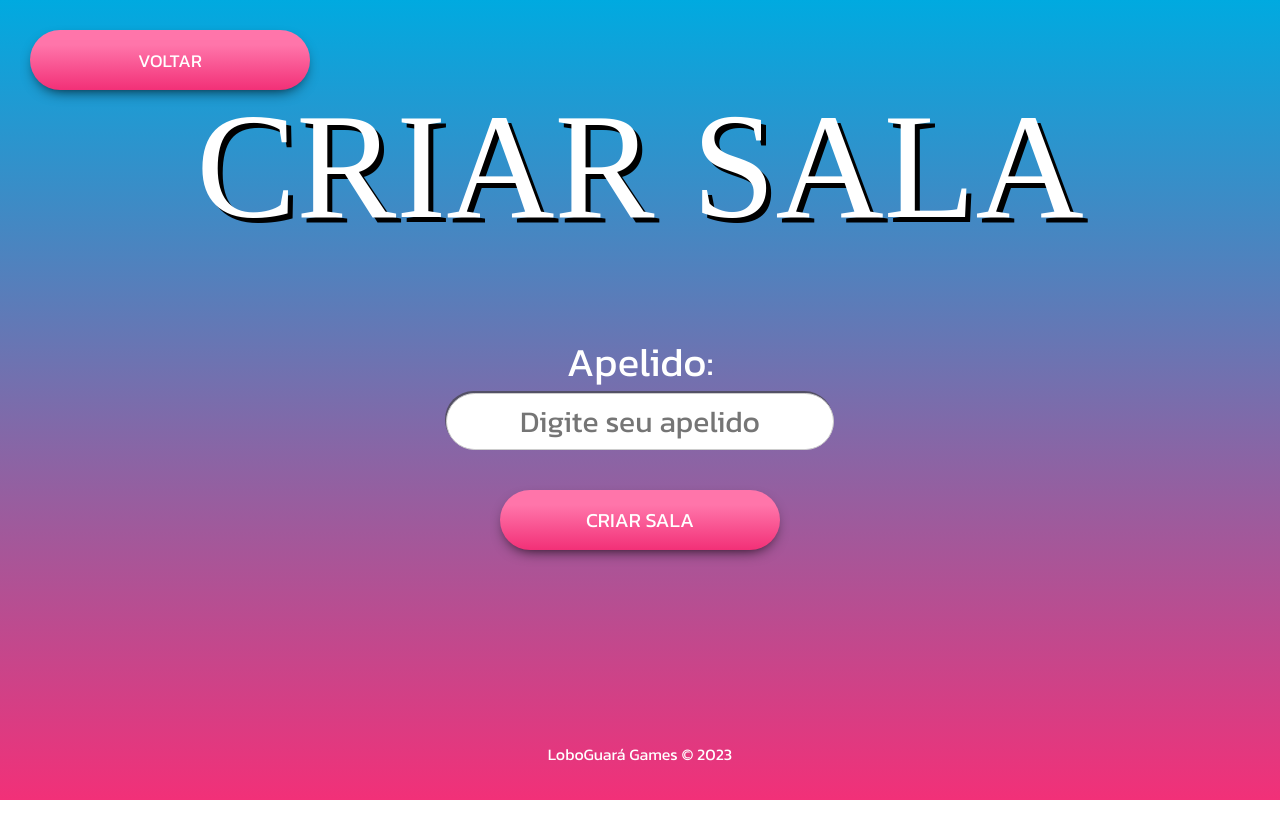
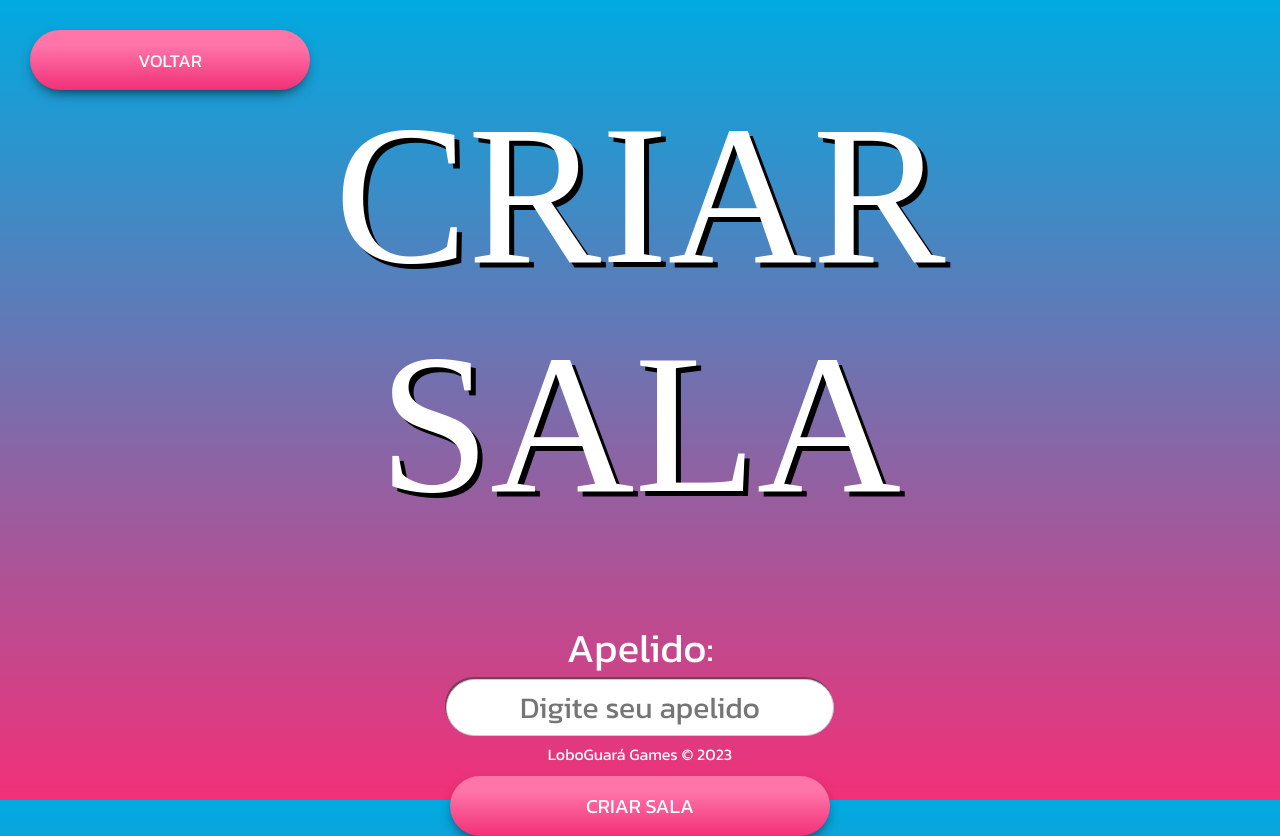
Before and after one commit to Feliper62/falacia-game-frontend, a Next.js app: page /pages/criar_sala in a window 1280 px wide. Before the commit the page ends 800 px from the top, so only its background shows below. Built offline with nearby package versions, Linux system fonts and the light colour scheme; a web font is replaced by a local one.

Commit message:
:refactor: Alterado coisas minimas no css

```diff
--- a/src/app/styles/Button.module.css
+++ b/src/app/styles/Button.module.css
@@ -24,7 +24,7 @@
     flex-direction: column;
     display: flex;
     padding: 20px 40px;
-    width: 200px;
+    width: 300px;
     color: #fff;
     text-decoration: none;
     margin-bottom: 10px;
--- a/src/app/styles/Titulo.module.css
+++ b/src/app/styles/Titulo.module.css
@@ -1,8 +1,8 @@
 .titulo {
     text-align: center;
-    margin-bottom: 40px;
+    margin-bottom: 100px;
     font-family: Karantina;
-    font-size: 150px;
+    font-size: 200px;
     text-transform: uppercase;
     color: #fff;
     text-shadow: 5px 5px 0 #000;
```
Also changed, not shown: src/app/pages/(menuPages)/como_jogar/page.js (+2 -8 lines).
